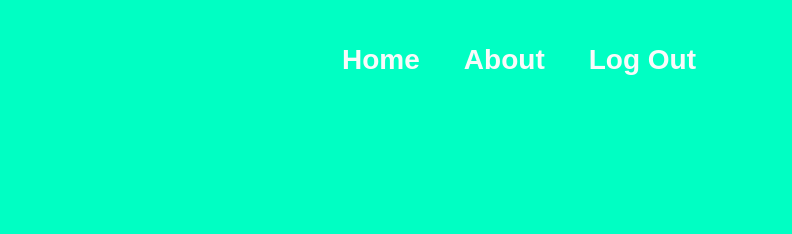
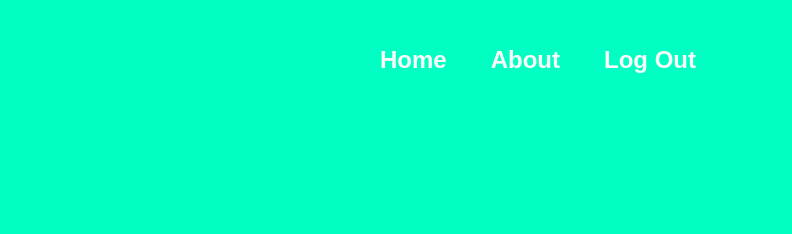
Before and after one commit to RahmaA278/NexuSolve, a website: page client/html/account.html in a window 1280 px wide. Shown: the top 234 px of the page, 488-1280 px from the left. Drawn offline with Linux system fonts and the light colour scheme; no server answers; sample sign-in values are in the browser's storage; a web font is replaced by a local one.

Commit message:
adjust main nav font size

```diff
--- a/client/css/account.css
+++ b/client/css/account.css
@@ -146,7 +146,7 @@
 
     .page-list {
         gap: var(--size-300);
-        font-size: var(--fs-750);
+        font-size: var(--fs-700);
     }
 
     .main > .container:nth-child(1) {
```
